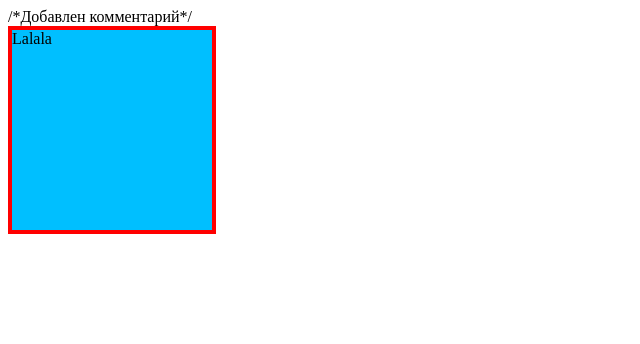
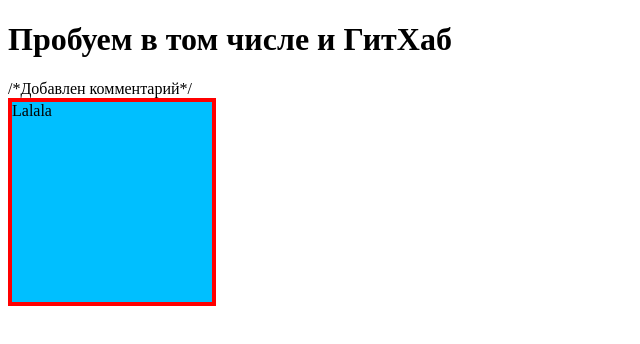
Before and after one commit to Igor-88/JS2-GULP, a plain HTML site: page app/index.html in a window 1280 px wide. Shown: the whole page, without its empty margins (0-640 px from the left). Drawn offline with Linux system fonts and the light colour scheme.

Commit message:
Добавлен заголовок h1

```diff
--- a/app/index.html
+++ b/app/index.html
@@ -6,6 +6,7 @@
     <link rel="stylesheet" type="text/css" href="css/main.css">
 </head>
 <body>
+    <h1>Пробуем в том числе и ГитХаб</h1>
 /*Добавлен комментарий*/
     <div class="box">Lalala</div>
 </body>
```
